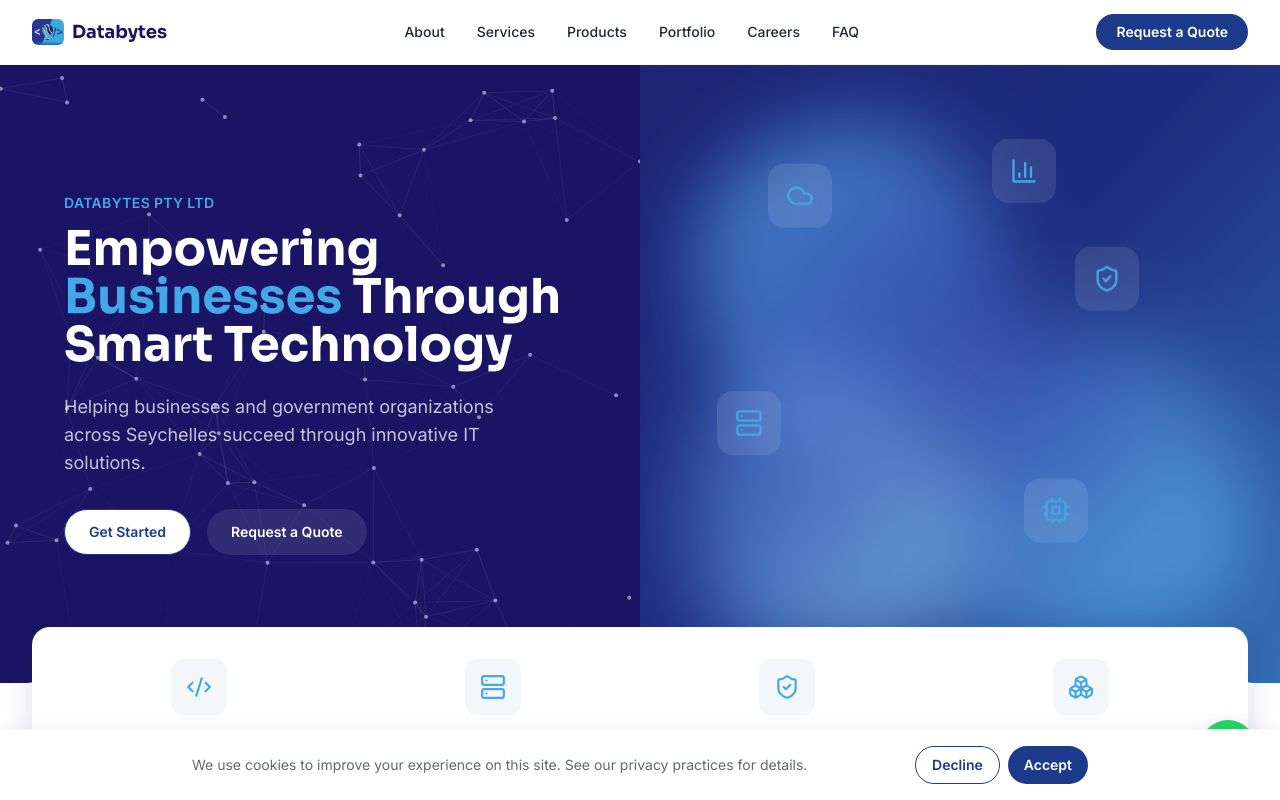
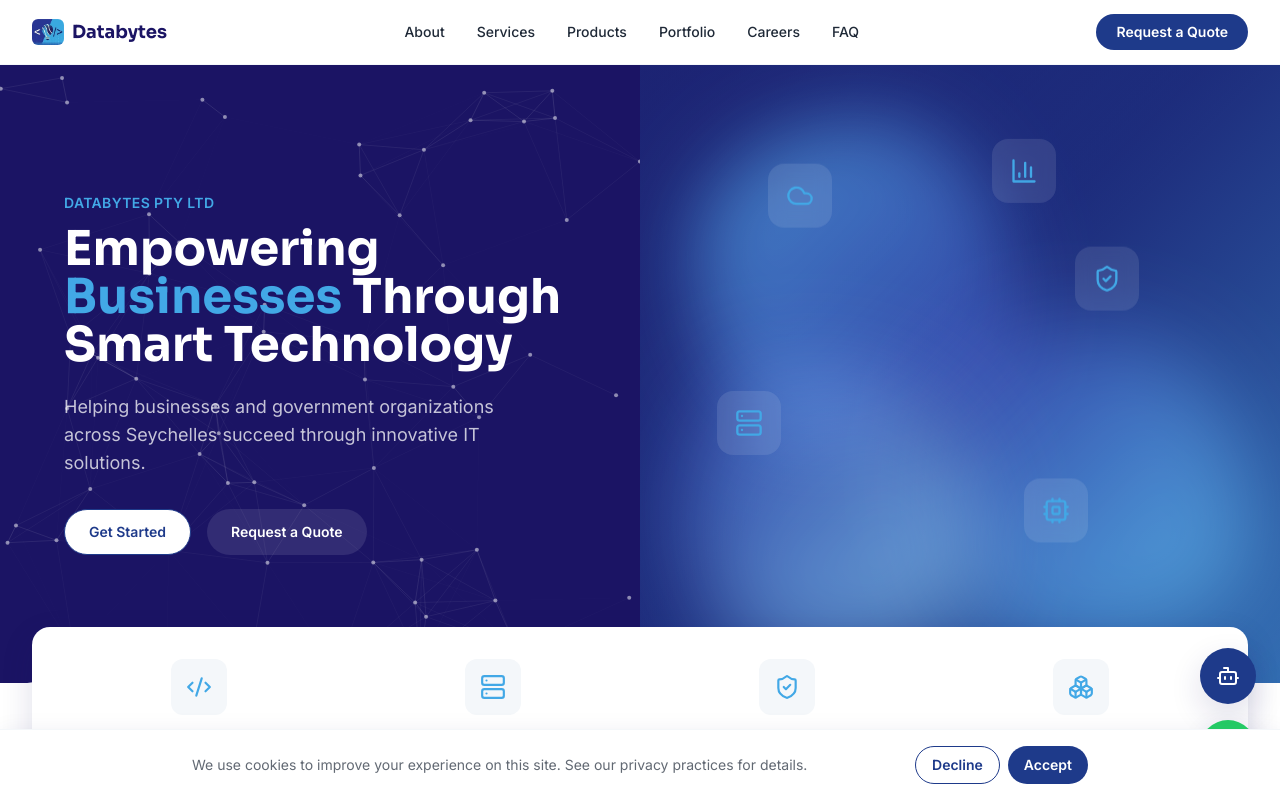
Before and after one commit to semelanie/Databytes, a Next.js app: page / in a window 1280 px wide. Shown: the top 800 px of the page. Built offline with nearby package versions, Linux system fonts and the light colour scheme.

Commit message:
Add files via upload

```diff
--- a/src/app/layout.tsx
+++ b/src/app/layout.tsx
@@ -5,6 +5,7 @@ import { Footer } from "@/components/layout/Footer";
 import { LoadingScreen } from "@/components/layout/LoadingScreen";
 import { CustomCursor } from "@/components/layout/CustomCursor";
 import { WhatsAppButton } from "@/components/layout/WhatsAppButton";
+import { AIAssistant } from "@/components/layout/AIAssistant";
 import { ScrollToTop } from "@/components/layout/ScrollToTop";
 import { CookieConsent } from "@/components/layout/CookieConsent";
 import "@/styles/globals.css";
@@ -48,6 +49,7 @@ export default function RootLayout({
         <Navbar />
         <main>{children}</main>
         <WhatsAppButton />
+        <AIAssistant />
         <ScrollToTop />
         <CookieConsent />
         <Footer />
```
